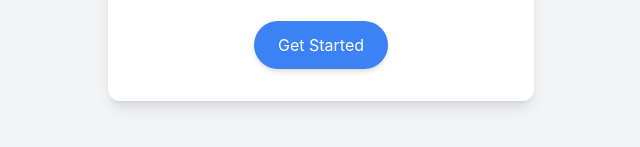
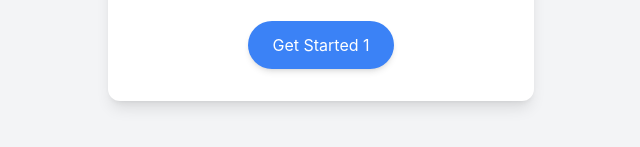
Before and after one commit to yufuman1/agentforcetest.github.io, a plain HTML site: page index.html in a window 1280 px wide. Shown: the part 457-604 px from the top of the page, 319-959 px from the left. Drawn offline with nearby package versions, Linux system fonts and the light colour scheme.

Commit message:
Add files via upload

```diff
--- a/index.html
+++ b/index.html
@@ -28,7 +28,7 @@
         </p>
         <!-- A button that changes color on hover. -->
         <a href="#" class="inline-block bg-blue-500 text-white px-6 py-3 rounded-full hover:bg-blue-600 transition-colors duration-300 shadow-md">
-            Get Started
+            Get Started 1
         </a>
     </div>
 </body>
```
